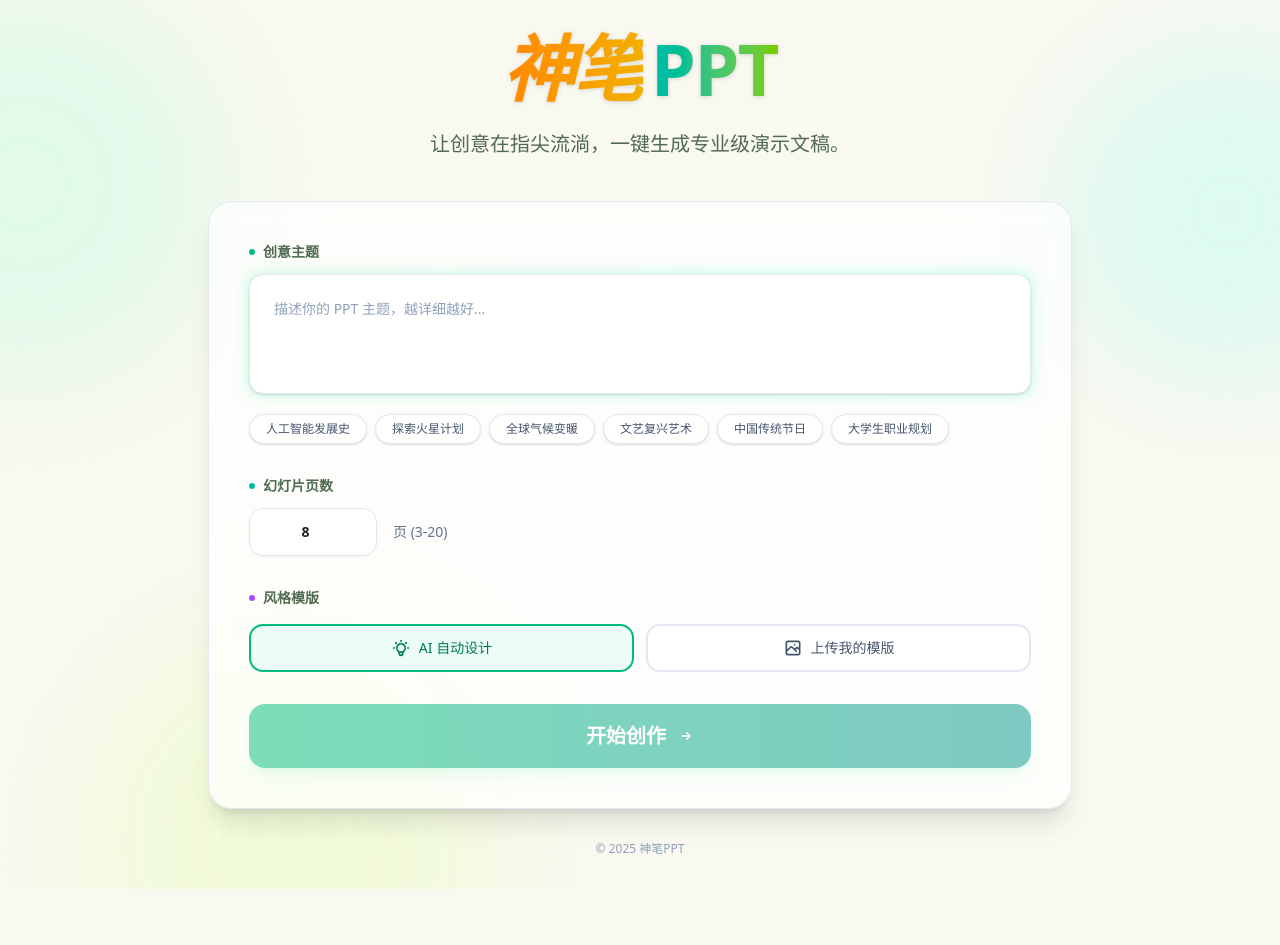
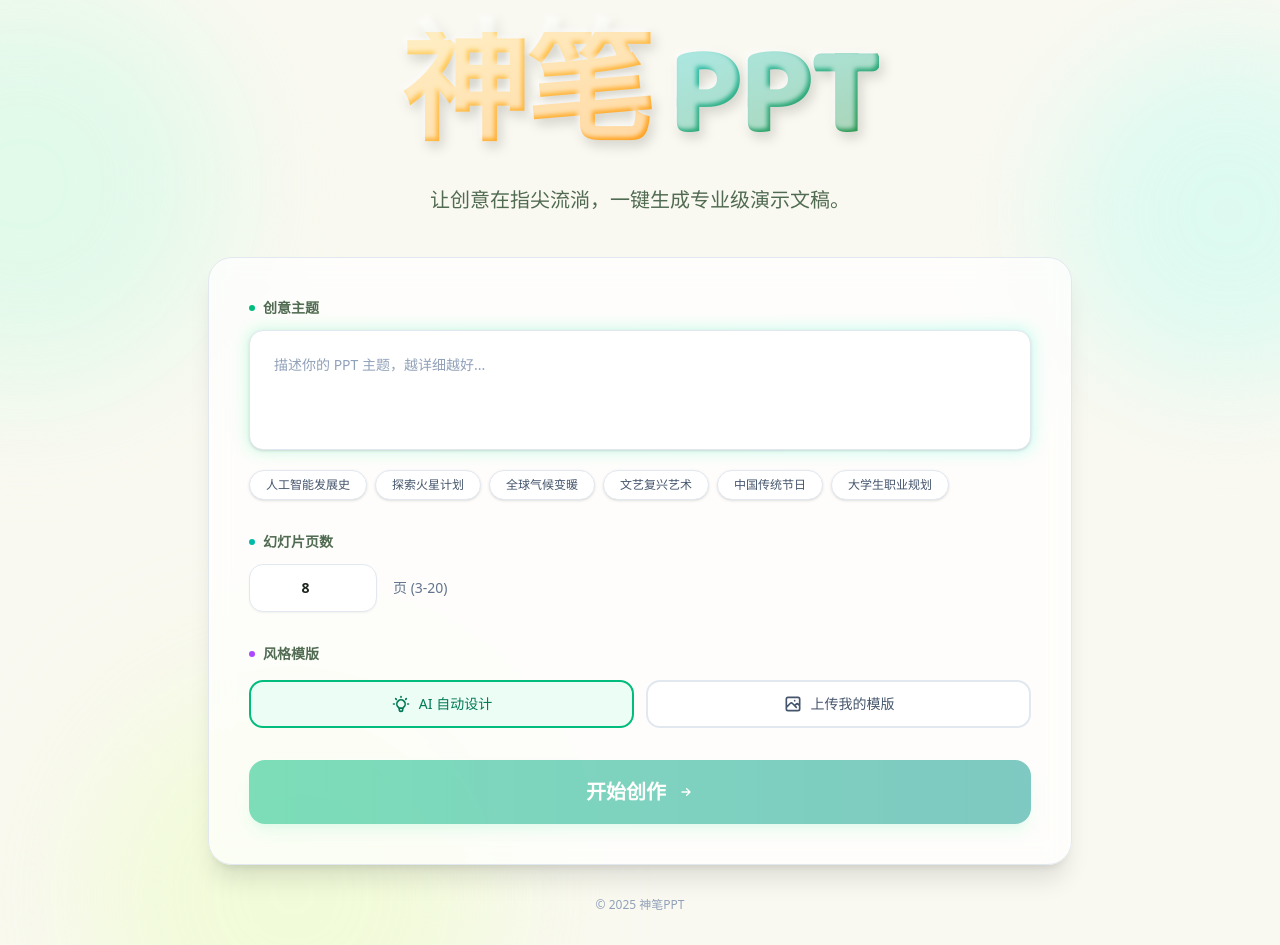
Before and after one commit to yizhengyuan/shenbippt, a Next.js app: page / in a window 1280 px wide. Before the commit the page ends 889 px from the top, so only its background shows below. Built offline with nearby package versions, Linux system fonts and the light colour scheme.

Commit message:
style: apply jelly text effect based on new design

```diff
--- a/app/layout.tsx
+++ b/app/layout.tsx
@@ -1,5 +1,12 @@
 import type { Metadata } from "next";
 import "./globals.css";
+import { Baloo_2 } from "next/font/google";
+
+const baloo2 = Baloo_2({
+  subsets: ["latin"],
+  weight: ["800"],
+  variable: "--font-baloo",
+});
 
 export const metadata: Metadata = {
   title: "神笔PPT - AI一键生成演示文稿",
@@ -13,7 +20,7 @@ export default function RootLayout({
 }>) {
   return (
     <html lang="zh-CN">
-      <body className="antialiased font-sans">
+      <body className={`antialiased font-sans ${baloo2.variable}`}>
         {children}
       </body>
     </html>
--- a/app/page.tsx
+++ b/app/page.tsx
@@ -53,10 +53,33 @@ export default function Home() {
 
       <div className="relative z-10 w-full max-w-4xl px-4 py-8">
         <div className="flex flex-col items-center text-center mb-10 animate-fade-in-up">
-          <h1 className="text-6xl md:text-7xl font-black tracking-tight mb-6 drop-shadow-sm">
-            <span className="font-serif italic text-transparent bg-clip-text bg-gradient-to-r from-amber-500 via-orange-400 to-yellow-500 animate-gradient-x inline-block mr-2">神笔</span>
-            <span className="text-transparent bg-clip-text bg-gradient-to-r from-emerald-600 via-teal-500 to-lime-500 animate-gradient-x">PPT</span>
-          </h1>
+          <div className="mb-6 relative group cursor-default">
+            <h1 className="text-8xl md:text-9xl font-extrabold tracking-tight flex items-center justify-center gap-2"
+              style={{
+                fontFamily: 'var(--font-baloo), "YouYuan", "Baloo 2", cursive, sans-serif',
+                filter: "drop-shadow(4px 6px 6px rgba(0, 0, 0, 0.15))"
+              }}>
+              <span
+                className="bg-clip-text text-transparent transition-transform duration-300 hover:scale-105 inline-block"
+                style={{
+                  backgroundImage: "linear-gradient(160deg, #FFD166 10%, #FF9F1C 90%)",
+                  textShadow: "-3px -3px 4px rgba(255, 255, 255, 0.6)",
+                  paddingRight: "10px"
+                }}
+              >
+                神笔
+              </span>
+              <span
+                className="bg-clip-text text-transparent transition-transform duration-300 hover:scale-105 inline-block"
+                style={{
+                  backgroundImage: "linear-gradient(160deg, #2EC4B6 10%, #2B9348 90%)",
+                  textShadow: "-3px -3px 4px rgba(255, 255, 255, 0.6)"
+                }}
+              >
+                PPT
+              </span>
+            </h1>
+          </div>
           <p className="text-xl text-muted-foreground max-w-2xl leading-relaxed">
             让创意在指尖流淌，一键生成专业级演示文稿。
           </p>
```
Also changed, not shown: shenbippt_title.jpg (added), 1 other file (tests, documents, lock files or other folders).
